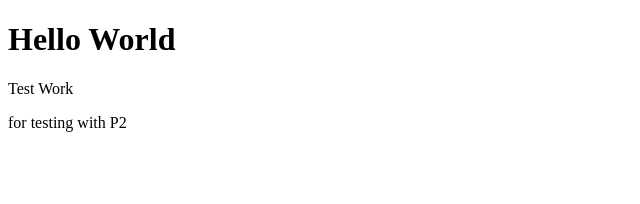
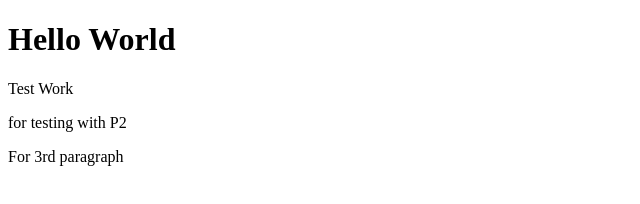
Before and after one commit to tincyabhinesh/Project1, a plain HTML site: page index.html in a window 1280 px wide. Shown: the whole page, without its empty margins (0-640 px from the left). Drawn offline with Linux system fonts and the light colour scheme.

Commit message:
addede 3rd para

```diff
--- a/index.html
+++ b/index.html
@@ -9,6 +9,7 @@
     <h1>Hello World</h1>
     <p>Test Work </p>
     <p>for testing with P2</p>
+    <p>For 3rd paragraph</p>
 
 </body>
 </html>
```
